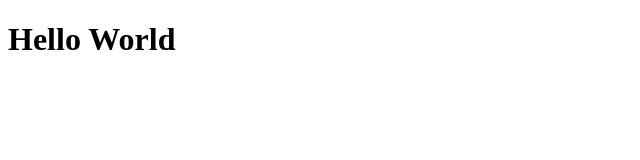
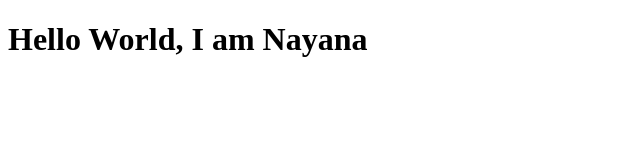
Before and after one commit to nayanac25/firstwebsite, a plain HTML site: page index.html in a window 1280 px wide. Shown: the whole page, without its empty margins (0-640 px from the left). Drawn offline with Linux system fonts and the light colour scheme.

Commit message:
Update index.html

```diff
--- a/index.html
+++ b/index.html
@@ -7,6 +7,6 @@
     <title>Document</title>
 </head>
 <body>
-    <h1>Hello World </h1>
+    <h1>Hello World, I am Nayana </h1>
 </body>
 </html>
```
